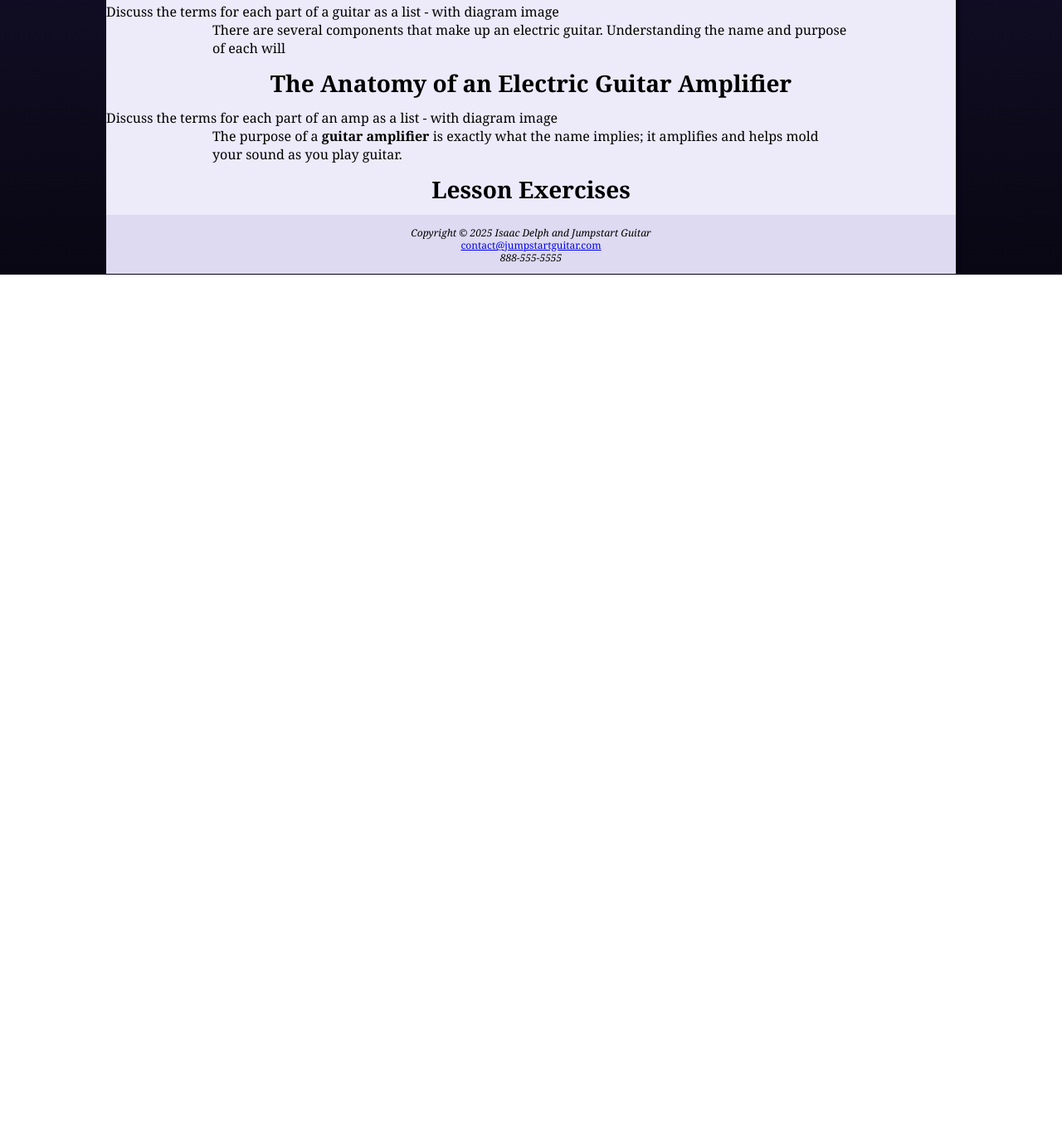
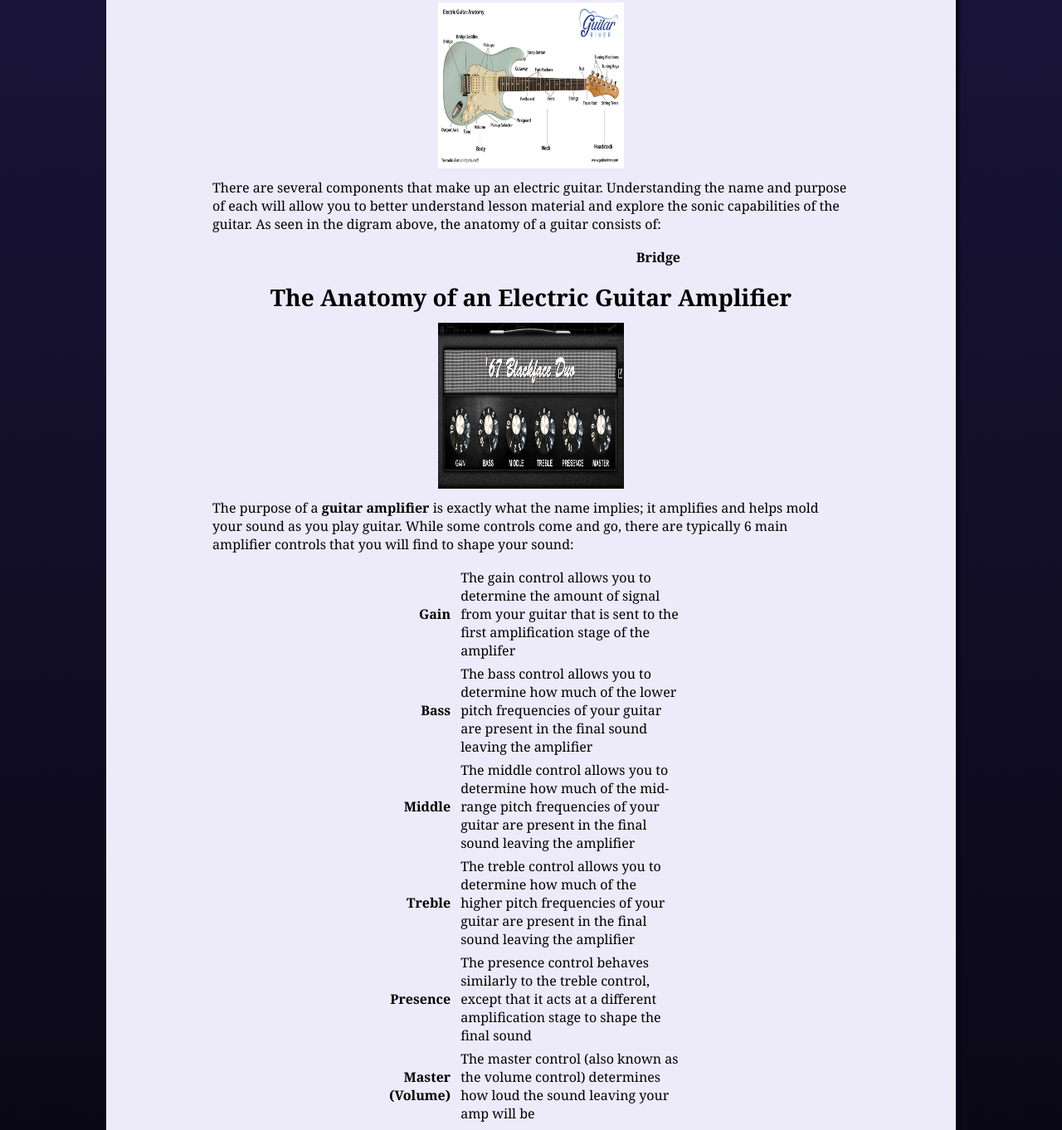
Before and after one commit to isaac-48/Isaac-48.github.io, a plain HTML site: page lessons/terminology.html in a window 1280 px wide. Shown: the part 779-2141 px from the top of the page at 83% size. Before the commit the page ends 1110 px from the top, so only its background shows below. Drawn offline with Linux system fonts and the light colour scheme.

Commit message:
Added content to terminology page

```diff
--- a/jumpstart-guitar.css
+++ b/jumpstart-guitar.css
@@ -208,6 +208,28 @@ footer {
     margin-bottom: 12px;
 }
 
+#guitardiagram {
+    /* Image sourced from guitarriver.com */
+    background-image: url(media/electric-guitar-anatomy-diagram.jpg);
+    height: 200px;
+    margin-left: 400px;
+    margin-right: 400px;
+    margin-bottom: 12px;
+    background-size: 100% 100%;
+    background-repeat: no-repeat;
+}
+
+#guitarampimage {
+    /* Image sourced from positivegrid.com */
+    background-image: url(media/guitar-amp-anatomy.png);
+    height: 200px;
+    margin-left: 400px;
+    margin-right: 400px;
+    margin-bottom: 12px;
+    background-size: 100% 100%;
+    background-repeat: no-repeat;
+}
+
 #jumpstarthero {
     /* Image sourced from pngtree.com */
     background-image: url(media/jumpstarthero.png);
--- a/lessons/terminology.html
+++ b/lessons/terminology.html
@@ -24,11 +24,54 @@
         <div id="terminologyhero"></div>
         <h2>Terminology</h2>
         <h3>The Anatomy of an Electric Guitar</h3>
-        <p>Discuss the terms for each part of a guitar as a list - with diagram image</p>
-        <div class="text-content">There are several components that make up an electric guitar. Understanding the name and purpose of each will</div>
+        <div class="image-content">
+          <div id="guitardiagram"></div>
+        </div>
+        <div class="text-content">There are several components that make up an electric guitar. Understanding the name and purpose of each will allow you to better understand lesson material and explore the sonic capabilities of the guitar. As seen in the digram above, the anatomy of a guitar consists of:</div>
+        <div class="text-content">
+          <table>
+            <tbody>
+              <tr>
+                <td style="text-align: right"><strong>Bridge</strong></td>
+              </tr>
+            </tbody>
+          </table>
+        </div>
         <h3>The Anatomy of an Electric Guitar Amplifier</h3>
-        <p>Discuss the terms for each part of an amp as a list - with diagram image</p>
-        <div class="text-content">The purpose of a <strong>guitar amplifier</strong> is exactly what the name implies; it amplifies and helps mold your sound as you play guitar.</div>
+        <div class="image-content">
+          <div id="guitarampimage"></div>
+        </div>
+        <div class="text-content">The purpose of a <strong>guitar amplifier</strong> is exactly what the name implies; it amplifies and helps mold your sound as you play guitar. While some controls come and go, there are typically 6 main amplifier controls that you will find to shape your sound:</div>
+        <div class="text-content">
+          <table>
+            <tbody>
+              <tr>
+                <td style="text-align: right"><strong>Gain</strong></td>
+                <td>The gain control allows you to determine the amount of signal from your guitar that is sent to the first amplification stage of the amplifer</td>
+              </tr>
+              <tr>
+                <td style="text-align: right"><strong>Bass</strong></td>
+                <td>The bass control allows you to determine how much of the lower pitch frequencies of your guitar are present in the final sound leaving the amplifier</td>
+              </tr>
+              <tr>
+                <td style="text-align: right"><strong>Middle</strong></td>
+                <td>The middle control allows you to determine how much of the mid-range pitch frequencies of your guitar are present in the final sound leaving the amplifier</td>
+              </tr>
+              <tr>
+                <td style="text-align: right"><strong>Treble</strong></td>
+                <td>The treble control allows you to determine how much of the higher pitch frequencies of your guitar are present in the final sound leaving the amplifier</td>
+              </tr>
+              <tr>
+                <td style="text-align: right"><strong>Presence</strong></td>
+                <td>The presence control behaves similarly to the treble control, except that it acts at a different amplification stage to shape the final sound</td>
+              </tr>
+              <tr>
+                <td style="text-align: right"><strong>Master (Volume)</strong></td>
+                <td>The master control (also known as the volume control) determines how loud the sound leaving your amp will be</td>
+              </tr>
+            </tbody>
+          </table>
+        </div>
         <h3>Lesson Exercises</h3>
       </main>
       <footer>
```
Also changed, not shown: media/electric-guitar-anatomy-diagram.jpg (added), media/guitar-amp-anatomy.png (added).
